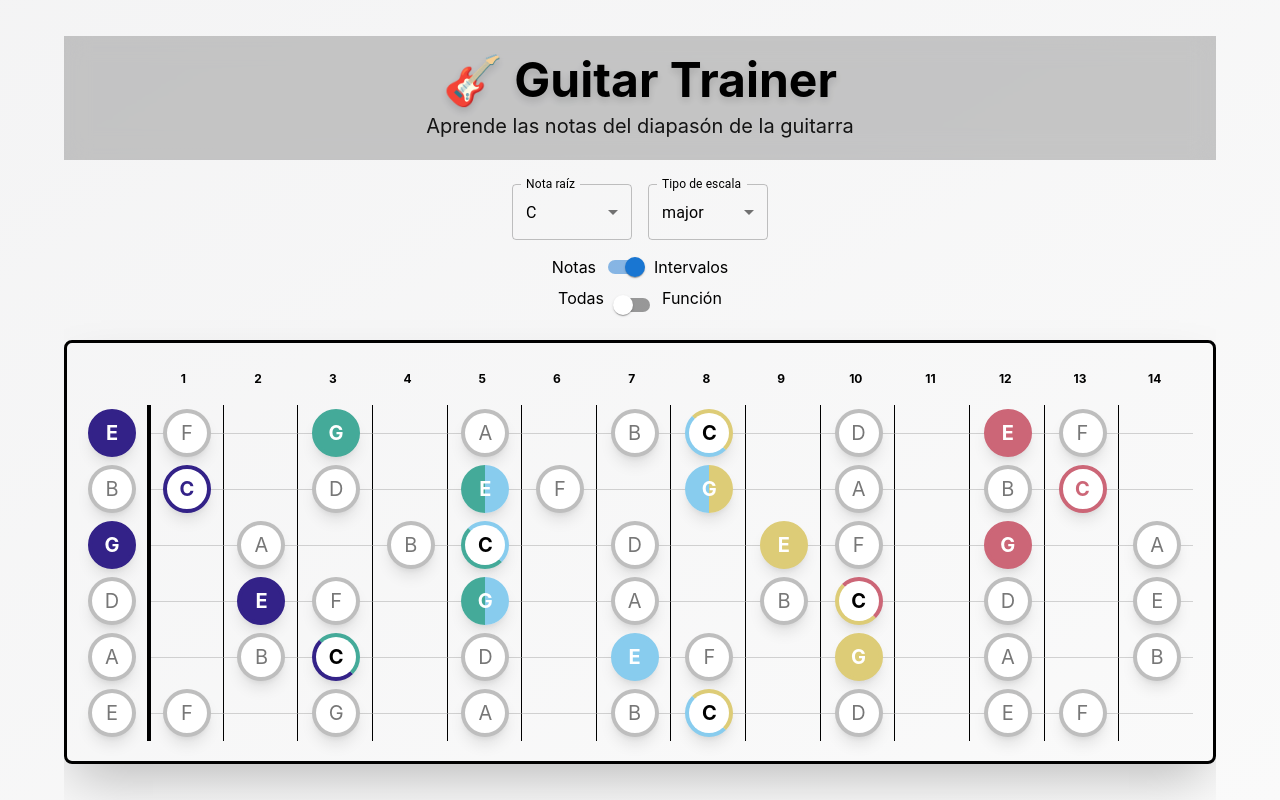
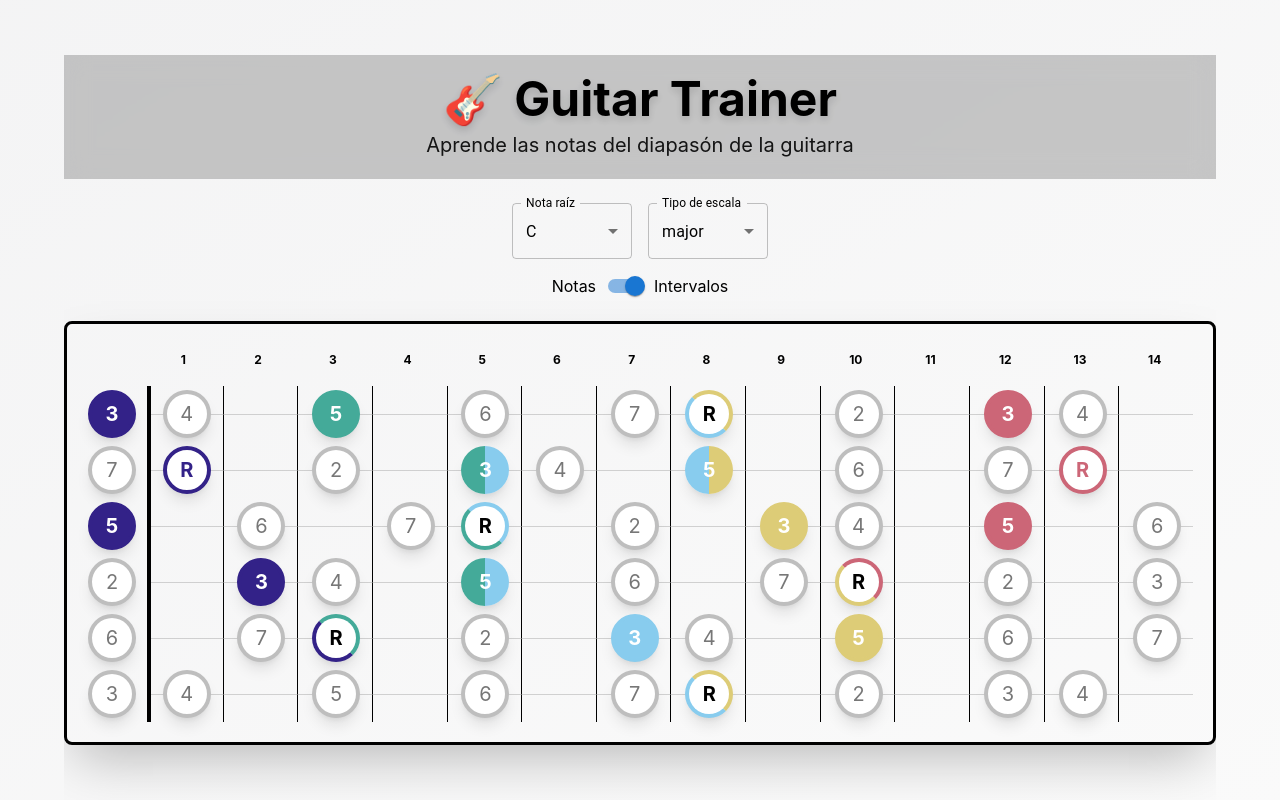
Before and after one commit to DeFrankCom/guitar-trainer, a React (Vite) app: page / in a window 1280 px wide. Built offline with nearby package versions, Linux system fonts and the light colour scheme.

Commit message:
feat: leave only one switch

```diff
--- a/src/App.tsx
+++ b/src/App.tsx
@@ -10,8 +10,7 @@ import {
 } from '@/utils/chords';
 
 function App() {
-  const [checked, setChecked] = useState(true);
-  const [viewOnlyFunction, setViewOnlyFunction] = useState(false);
+  const [showViewNote, setShowViewNote] = useState(true);
   const [selectedRootNote, setSelectedRootNote] = useState('C');
   const [majorChords] = useState(generateAllPossibleMajorChords());
   const [selectedScaleType, setSelectedScaleType] =
@@ -26,10 +25,7 @@ function App() {
     [selectedRootNote, selectedScaleType, majorChords]
   );
   const handleChange = (event: React.ChangeEvent<HTMLInputElement>) => {
-    setChecked(event.target.checked);
-  };
-  const handleVisibility = (event: React.ChangeEvent<HTMLInputElement>) => {
-    setViewOnlyFunction(event.target.checked);
+    setShowViewNote(event.target.checked);
   };
 
   return (
@@ -65,19 +61,13 @@ function App() {
         </div>
         <div className='flex justify-center items-center'>
           <label>Notas</label>
-          <Switch checked={checked} onChange={handleChange} />
+          <Switch checked={showViewNote} onChange={handleChange} />
           <label>Intervalos</label>
-        </div>
-        <div className='flex justify-center align-center'>
-          <label>Todas</label>
-          <Switch checked={viewOnlyFunction} onChange={handleVisibility} />
-          <label>Función</label>
         </div>
       </div>
       <main className='flex flex-col items-center gap-5 w-full'>
         <Fretboard
-          showNotes={!checked}
-          viewOnlyFunction={viewOnlyFunction}
+          showNotes={!showViewNote}
           selectedScale={selectedScale}
           chordStructure={chordStructure}
         />
--- a/src/components/Fretboard.tsx
+++ b/src/components/Fretboard.tsx
@@ -11,12 +11,10 @@ type FretboardProps = {
   selectedScale: ScaleNote[];
   chordStructure: ChordStructure[];
   showNotes: boolean;
-  viewOnlyFunction: boolean;
 };
 
 export const Fretboard: React.FC<FretboardProps> = ({
   showNotes: showNoteName,
-  viewOnlyFunction,
   selectedScale,
   chordStructure = [],
 }) => {
@@ -78,7 +76,6 @@ export const Fretboard: React.FC<FretboardProps> = ({
                       interval: zeroNoteScale?.interval ?? undefined,
                     }}
                     showNoteName={showNoteName}
-                    viewOnlyFunction={viewOnlyFunction}
                     noteBelongsToScale={!!zeroNoteScale}
                     noteBelongsToChord={!!zeroNoteChordShape}
                     withBorderRight={false}
@@ -100,7 +97,6 @@ export const Fretboard: React.FC<FretboardProps> = ({
                             interval: scaleNote?.interval ?? undefined,
                           }}
                           showNoteName={showNoteName}
-                          viewOnlyFunction={viewOnlyFunction}
                           noteBelongsToScale={!!scaleNote}
                           noteBelongsToChord={chordPos.length >= 1}
                           isOnLastFret={index + 1 === NUM_FRETS}
--- a/src/components/Note.tsx
+++ b/src/components/Note.tsx
@@ -7,7 +7,6 @@ type NoteProps = {
   shapes: Array<string>;
   note: FretboardNote;
   showNoteName: boolean;
-  viewOnlyFunction: boolean;
   noteBelongsToScale: boolean;
   noteBelongsToChord: boolean;
   withBorderRight?: boolean;
@@ -18,7 +17,6 @@ export const Note: FC<NoteProps> = ({
   shapes,
   note,
   showNoteName,
-  viewOnlyFunction,
   noteBelongsToScale,
   noteBelongsToChord,
   withBorderRight = true,
@@ -55,7 +53,7 @@ export const Note: FC<NoteProps> = ({
             { 'font-bold': note.interval === '1' || noteBelongsToChord }
           )}
         >
-          {showNoteName || !viewOnlyFunction
+          {showNoteName
             ? note.note
             : note.interval === '1'
               ? 'R'
```
